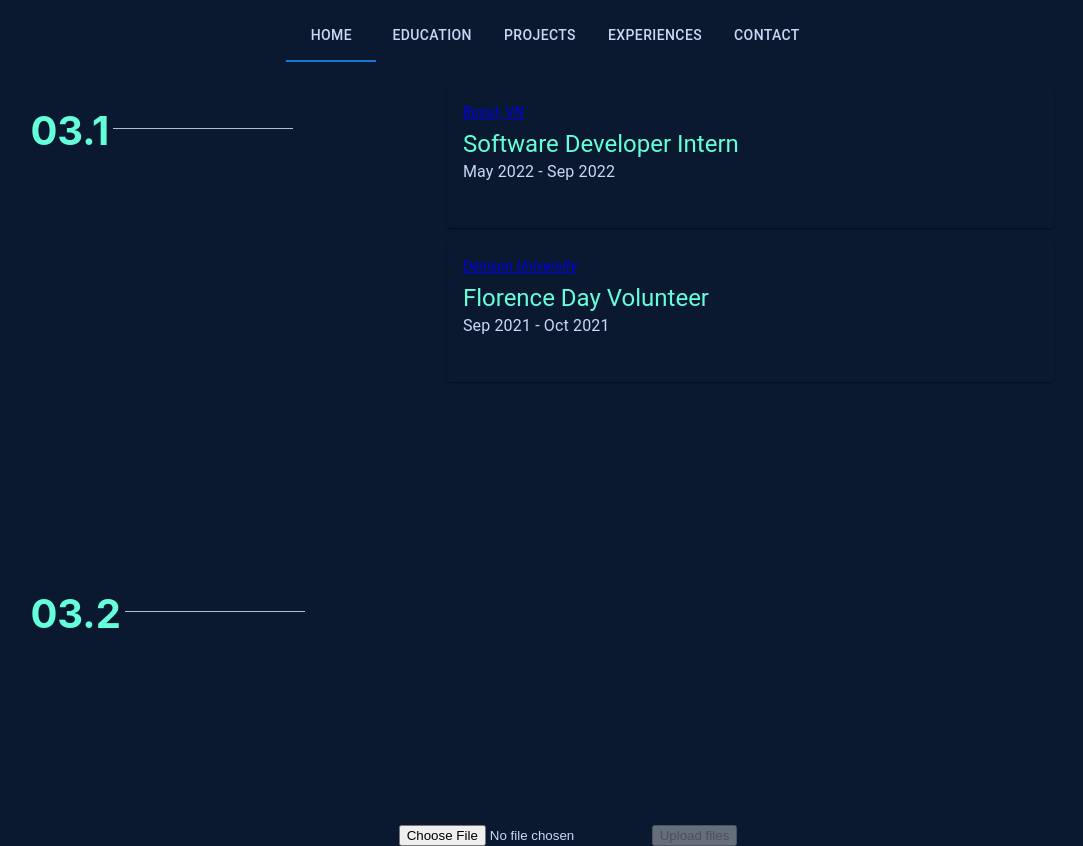
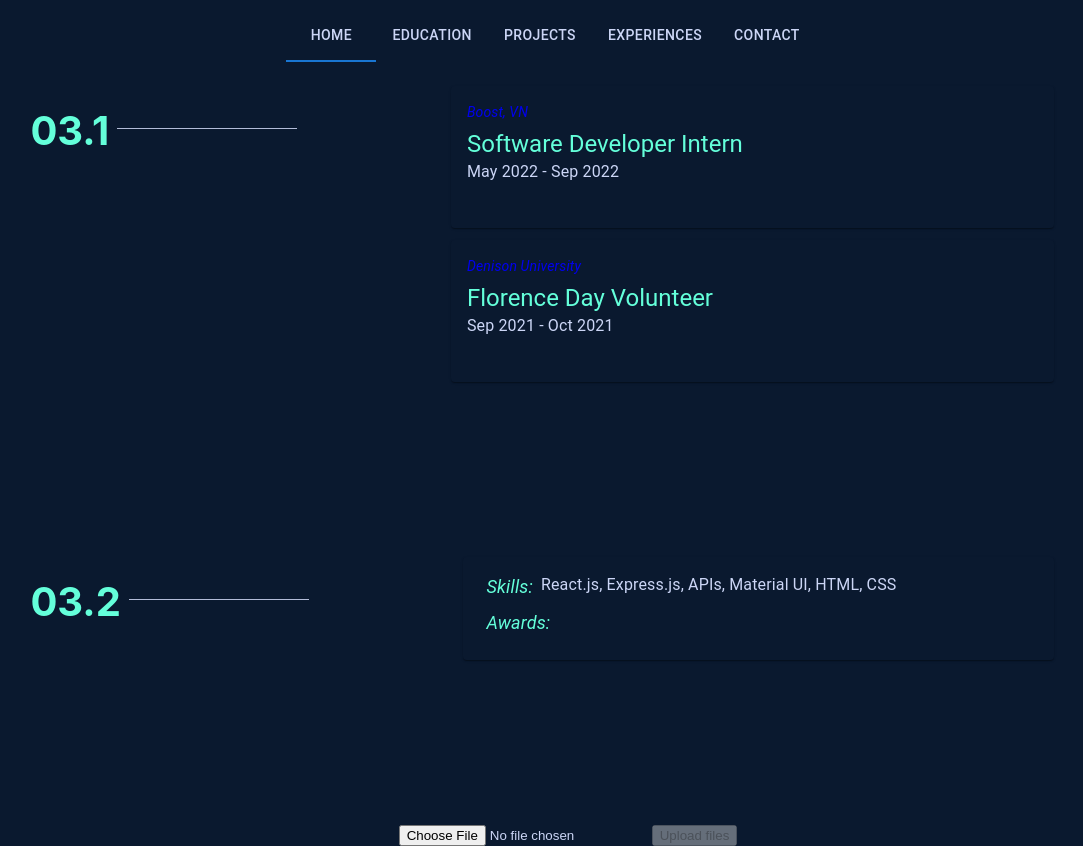
Before and after one commit to Kaia15/portfolio-2022, a React (Create React App) app: page /experiences in a window 1280 px wide. Shown: the whole page, without its empty margins (72-1155 px from the left). Built offline with nearby package versions, Linux system fonts and the light colour scheme; no server answers; the HTML template or start-up script is replaced by a standard one.

Commit message:
updates-5

```diff
--- a/src/components/experiences/exp.module.css
+++ b/src/components/experiences/exp.module.css
@@ -19,7 +19,7 @@
     }
     .divider {
         background-color: #ccd6f6;
-        margin: 54px 0px 48px 4px;
+        margin: 54px 0px 48px 8px;
         width: 180px
     }
     .p1 {
@@ -50,7 +50,7 @@
     }
     .divider {
         background-color: #ccd6f6;
-        margin: 60px 0px 32px 8px;
+        margin: 60px 0px 42px 8px;
         width: 180px
     }
     .p1 {
--- a/src/components/experiences/section3.js
+++ b/src/components/experiences/section3.js
@@ -9,6 +9,9 @@ const Section3 = () => {
     const links = ['http://boost.associates/', 'https://denison.edu/']
     const descriptions = ['', 'Instructed 30+ high school students to join Florence Day in Ohio, to promote career opportunities in statistics and data science.']
     const a = [0,1]
+    const hl = ['Skills: ', 'Awards: ']
+    const d = ['React.js, Express.js, APIs, Material UI, HTML, CSS', '']
+
     return (
         <div className = {ExpCSS.container}>
             <div className={ExpCSS.d1}>
@@ -31,9 +34,9 @@ const Section3 = () => {
                     {nums.map((num,id) => {
                         return (
                             <Card style = {{margin: '12px 12vw', minWidth: '275px', backgroundColor: '#0a192f', color: '#ccd6f6', textAlign: 'left'}}>
-                        <CardContent>
+                            <CardContent>
                             <Typography sx={{ fontSize: 14, color: '#ccd6f6' }} color="text.secondary" gutterBottom>
-                            <i><a href = {links[id]}> {coms[id]} </a></i>
+                            <i><a href = {links[id]} style = {{textDecoration: 'none'}}> {coms[id]} </a></i>
                             </Typography>
                             <Typography variant="h5" component="div" style = {{color: '#64ffda'}}>
                             {num}
@@ -62,7 +65,24 @@ const Section3 = () => {
                 <div style = {{flex: '4'}}></div>
                 <div style = {{flex: '4'}}></div>
                 </div>
-                <div className={ExpCSS.d12}></div>
+                <div className={ExpCSS.d12}>
+                    <Card style = {{margin: '12px 12vw', minWidth: '275px', backgroundColor: '#0a192f', color: '#ccd6f6', textAlign: 'left'}}>
+                    <CardContent>
+                        {hl.map((item,id) => {
+                            return (
+                                <div style = {{display: 'flex', flexDirection: 'row'}}>
+                                <Typography sx={{ fontSize: 18, color: '#64ffda', margin: '0px 8px'}} color="text.secondary" gutterBottom>
+                                <i> {item} </i>
+                                </Typography>
+                                <Typography sx={{ mb: 1.5, color: '#ccd6f6' }} color="text.secondary">
+                                    {d[id]}
+                                </Typography>
+                                </div>
+                            )
+                        })}
+                        </CardContent>
+                    </Card>
+                </div>
             </div>
         </div>
     )
```
